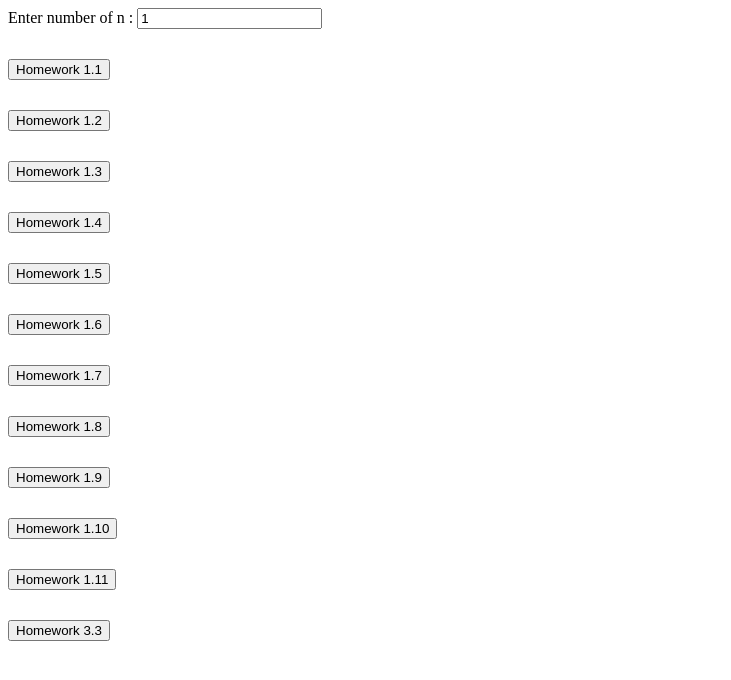
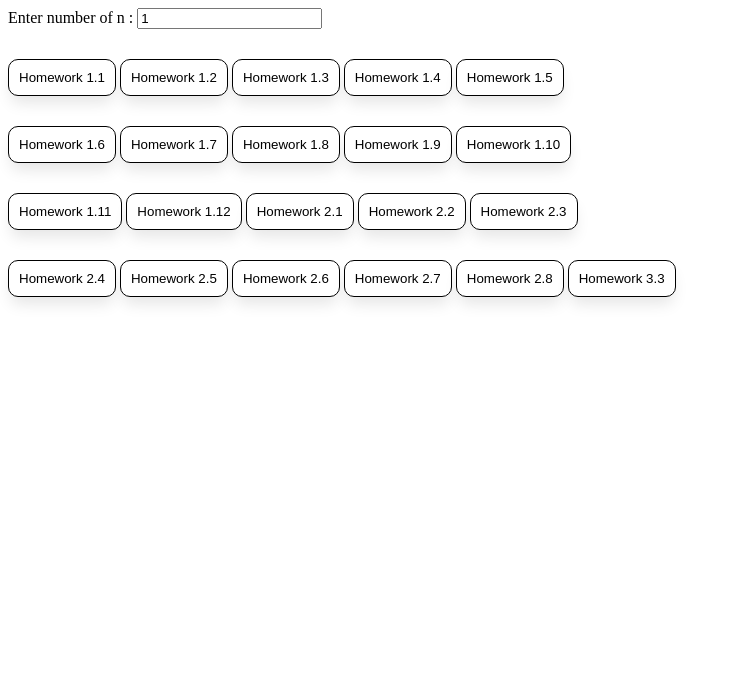
Before and after one commit to pppetonggg/DevcampHWJS, a plain HTML site: page index.html in a window 1280 px wide. Shown: the whole page, without its empty margins (0-731 px from the left). Drawn offline with Linux system fonts and the light colour scheme.

Commit message:
[ADD] HW2_8

```diff
--- a/index.html
+++ b/index.html
@@ -1,33 +1,49 @@
 <!DOCTYPE html>
 <html lang="en">
+
 <head>
     <meta charset="UTF-8">
     <meta name="viewport" content="width=device-width, initial-scale=1.0">
     <title>Javascript Homework</title>
     <style>
-        button{
+        button {
             margin-top: 30px;
-            display: block;
+            padding: 10px;
+            border-radius: 10px;
+            background-color: white;
+            border: solid 1px;
+            box-shadow: 0px 10px 15px -3px rgba(0,0,0,0.1);
         }
     </style>
 </head>
+
 <body>
     <div>Enter number of n : <input type="number" id="n" value=1></div>
-
     <button onclick="hw1_1()">Homework 1.1</button>
     <button onclick="hw1_2()">Homework 1.2</button>
     <button onclick="hw1_3()">Homework 1.3</button>
     <button onclick="hw1_4()">Homework 1.4</button>
-    <button onclick="hw1_5()">Homework 1.5</button>
+    <button onclick="hw1_5()">Homework 1.5</button><br>
     <button onclick="hw1_6()">Homework 1.6</button>
     <button onclick="hw1_7()">Homework 1.7</button>
     <button onclick="hw1_8()">Homework 1.8</button>
     <button onclick="hw1_9()">Homework 1.9</button>
-    <button onclick="hw1_10()">Homework 1.10</button>
+    <button onclick="hw1_10()">Homework 1.10</button><br>
     <button onclick="hw1_11()">Homework 1.11</button>
+    <button onclick="hw1_12()">Homework 1.12</button>
+    <button onclick="hw2_1()">Homework 2.1</button>
+    <button onclick="hw2_2()">Homework 2.2</button>
+    <button onclick="hw2_3()">Homework 2.3</button><br>
+    <button onclick="hw2_4()">Homework 2.4</button>
+    <button onclick="hw2_5()">Homework 2.5</button>
+    <button onclick="hw2_6()">Homework 2.6</button>
+    <button onclick="hw2_7()">Homework 2.7</button>
+    <button onclick="hw2_8()">Homework 2.8</button>
     <button onclick="hw3_3()">Homework 3.3</button>
+
     <p id="hw"></p>
 
     <script src="script.js"></script>
 </body>
+
 </html>
--- a/script.js
+++ b/script.js
@@ -1,35 +1,35 @@
 const printHW = document.getElementById('hw');
 
-function hw1_1(){
+function hw1_1() {
     //HW 1.1
     let x = document.getElementById("n").value;
     text = "*".repeat(x);
-    printHW.innerHTML="";
+    printHW.innerHTML = "";
     printHW.innerHTML += "<p>" + text + "</p>";
 
 }
 
-function hw1_2(){
+function hw1_2() {
     //HW 1.2
     let x = document.getElementById("n").value;
-    printHW.innerHTML="";
+    printHW.innerHTML = "";
 
-    for(let i=0 ; i<x ; i++){
+    for (let i = 0; i < x; i++) {
         text = "*".repeat(x);
         printHW.innerHTML += "<p>" + text + "</p>";
     }
 
 }
 
-function hw1_3(){
+function hw1_3() {
     //HW 1.3
     let x = document.getElementById("n").value;
-    printHW.innerHTML="";
+    printHW.innerHTML = "";
 
 
-    for(let row=1;row<=x;row++){
+    for (let row = 1; row <= x; row++) {
         text = "";
-        for(let i=1;i<=x;i++){
+        for (let i = 1; i <= x; i++) {
             text += i.toString();
         }
         printHW.innerHTML += "<p>" + text + "</p>";
@@ -37,136 +37,335 @@ function hw1_3(){
 
 }
 
-function hw1_4(){
+function hw1_4() {
     //HW 1.4
     let x = document.getElementById("n").value;
-    printHW.innerHTML="";
+    printHW.innerHTML = "";
 
 
     row = 1;
-    for(let i=0;i<x;i++){
+    for (let i = 0; i < x; i++) {
         text = row.toString().repeat(x);
-        printHW.innerHTML += "<p>"+text+"</p>";
+        printHW.innerHTML += "<p>" + text + "</p>";
         row++;
     }
 
 }
 
-function hw1_5(){
+function hw1_5() {
     //HW 1.5
     let x = document.getElementById("n").value;
-    printHW.innerHTML="";
+    printHW.innerHTML = "";
 
 
     row = x;
-    for(let i=0;i<x;i++){
+    for (let i = 0; i < x; i++) {
         text = row.toString().repeat(x);
-        printHW.innerHTML += "<p>"+text+"</p>";
+        printHW.innerHTML += "<p>" + text + "</p>";
         row--;
     }
 
 }
 
-function hw1_6(){
+function hw1_6() {
     //HW 1.6
     let x = document.getElementById("n").value;
-    printHW.innerHTML="";
+    printHW.innerHTML = "";
 
     num = 1;
-    for(let i=0;i<x;i++){
+    for (let i = 0; i < x; i++) {
         row = "";
-        for(let j=0;j<x;j++){
-            row+=num.toString()
+        for (let j = 0; j < x; j++) {
+            row += num.toString()
             num++;
         }
-        printHW.innerHTML+="<p>"+row+"</p>"
+        printHW.innerHTML += "<p>" + row + "</p>"
     }
 
 }
 
-function hw1_7(){
+function hw1_7() {
     //HW 1.7
     let x = document.getElementById("n").value;
-    printHW.innerHTML="";
+    printHW.innerHTML = "";
 
-    num = x*x;
-    for(let i=0;i<x;i++){
+    num = x * x;
+    for (let i = 0; i < x; i++) {
         row = "";
-        for(let j=0;j<x;j++){
-            row+=num.toString()
+        for (let j = 0; j < x; j++) {
+            row += num.toString()
             num--;
         }
-        printHW.innerHTML+="<p>"+row+"</p>"
+        printHW.innerHTML += "<p>" + row + "</p>"
     }
 
 }
 
-function hw1_8(){
+function hw1_8() {
     //HW 1.8
     let x = document.getElementById("n").value;
-    printHW.innerHTML="";
+    printHW.innerHTML = "";
 
     num = 0;
-    for(let i=0;i<x;i++){
-        printHW.innerHTML+="<p>"+num+"</p>"
-        num+=2;
+    for (let i = 0; i < x; i++) {
+        printHW.innerHTML += "<p>" + num + "</p>"
+        num += 2;
     }
 
 }
 
-function hw1_9(){
+function hw1_9() {
     //HW 1.9
     let x = document.getElementById("n").value;
-    printHW.innerHTML="";
+    printHW.innerHTML = "";
 
     num = 2;
-    for(let i=0;i<x;i++){
-        printHW.innerHTML+="<p>"+num+"</p>"
-        num+=2;
+    for (let i = 0; i < x; i++) {
+        printHW.innerHTML += "<p>" + num + "</p>"
+        num += 2;
     }
 
 }
 
-function hw1_10(){
+function hw1_10() {
     //HW 1.10
     let x = document.getElementById("n").value;
-    printHW.innerHTML="";
+    printHW.innerHTML = "";
     round = 1;
-    for(let i=0;i<x;i++){
+    for (let i = 0; i < x; i++) {
         num = round;
         text = "";
-        for(let j=0;j<x;j++){
-            text+=num.toString()
-            num+=round;
+        for (let j = 0; j < x; j++) {
+            text += num.toString()
+            num += round;
         }
-        printHW.innerHTML+="<p>"+text+"</p>"
+        printHW.innerHTML += "<p>" + text + "</p>"
         round++;
     }
 }
 
-function hw1_11(){
+function hw1_11() {
     //HW 1.11
     let x = document.getElementById("n").value;
-    printHW.innerHTML="";
+    printHW.innerHTML = "";
     round = 1;
-    for(let i=0;i<x;i++){
+    for (let i = 0; i < x; i++) {
         text = "";
-        for(let j=0;j<x;j++){
-            if ((j+1)==round){
-                text+="_"
-            }else{
-                text+="*"
+        for (let j = 0; j < x; j++) {
+            if ((j + 1) == round) {
+                text += "_"
+            } else {
+                text += "*"
             }
         }
-        printHW.innerHTML+="<p>"+text+"</p>"
+        printHW.innerHTML += "<p>" + text + "</p>"
         round++;
     }
 }
 
+function hw1_12() {
+    //HW 1.12
+    let x = document.getElementById("n").value;
+    printHW.innerHTML = "";
+    round = x;
+    for (let i = 0; i < x; i++) {
+        text = "";
+        for (let j = 0; j < x; j++) {
+            if ((j + 1) == round) {
+                text += "_"
+            } else {
+                text += "*"
+            }
+        }
+        printHW.innerHTML += "<p>" + text + "</p>"
+        round--;
+    }
+}
+
+function hw2_1() {
+    //HW 2.1
+    let x = document.getElementById("n").value;
+    printHW.innerHTML = "";
+    star = 1;
+    dash = x - 1;
+    for (let i = 0; i < x; i++) {
+        text = "";
+        text += "*".repeat(star);
+        text += "_".repeat(dash);
+        printHW.innerHTML += "<p>" + text + "</p>";
+        star++;
+        dash--;
+    }
+}
+
+function hw2_2() {
+    //HW 2.2
+    let x = document.getElementById("n").value;
+    printHW.innerHTML = "";
+    star = x;
+    dash = 0;
+    for (let i = 0; i < x; i++) {
+        text = "";
+        text += "*".repeat(star);
+        text += "_".repeat(dash);
+        printHW.innerHTML += "<p>" + text + "</p>";
+        star--;
+        dash++;
+    }
+}
+
+function hw2_3() {
+    //HW 2.3
+    let x = document.getElementById("n").value;
+    printHW.innerHTML = "";
+    star = 1;
+    dash = x - 1;
+    for (let i = 0; i < ((2 * x) - 1); i++) {
+        text = "";
+        text += "*".repeat(star);
+        text += "_".repeat(dash);
+        printHW.innerHTML += "<p>" + text + "</p>";
+
+        if ((i + 1) == x) {
+            // text = "*".repeat(x);
+            // printHW.innerHTML+="<p>"+text+"</p>";
+            dash = 1;
+            star = x - 1;
+            // continue;
+        } else if ((i + 1) > x) {
+            star--;
+            dash++;
+        } else if ((i + 1) < x) {
+            dash--;
+            star++;
+        }
+
+    }
+}
+
+function hw2_4() {
+    //HW 2.4
+    let x = document.getElementById("n").value;
+    printHW.innerHTML = "";
+    num = 1;
+    dash = x - 1;
+    for (let i = 0; i < ((2 * x) - 1); i++) {
+        text = "";
+        text += num.toString().repeat(num);
+        text += "-".repeat(dash);
+        printHW.innerHTML += "<p>" + text + "</p>";
+
+        if ((i + 1) == x) {
+            // text = "*".repeat(x);
+            // printHW.innerHTML+="<p>"+text+"</p>";
+            dash = 1;
+            num = x - 1;
+            // continue;
+        } else if ((i + 1) > x) {
+            num--;
+            dash++;
+        } else if ((i + 1) < x) {
+            dash--;
+            num++;
+        }
+
+    }
+}
+
+function hw2_5() {
+    //HW 2.5
+    let x = document.getElementById("n").value;
+    printHW.innerHTML = "";
+    underscore = x - 1;
+    star = 1;
+    for (let i = 0; i < x; i++) {
+        text = "";
+        text += "_".repeat(underscore);
+        text += "*".repeat(star);
+        printHW.innerHTML += "<p>" + text + "</p>"
+        underscore--;
+        star++;
+    }
+}
+
+function hw2_6() {
+    //HW 2.6
+    let x = document.getElementById("n").value;
+    printHW.innerHTML = "";
+    underscore = 0;
+    star = x;
+    for (let i = 0; i < x; i++) {
+        text = "";
+        text += "_".repeat(underscore);
+        text += "*".repeat(star);
+        printHW.innerHTML += "<p>" + text + "</p>"
+        underscore++;
+        star--;
+    }
+}
+
+function hw2_7() {
+    //HW 2.7
+    let x = document.getElementById("n").value;
+    printHW.innerHTML = "";
+    underscore = x - 1;
+    star = 1;
+    for (let i = 0; i < ((2 * x) - 1); i++) {
+        text = "";
+        text += "_".repeat(underscore);
+        text += "*".repeat(star);
+        printHW.innerHTML += "<p>" + text + "</p>"
+
+        if ((i + 1) == x) {
+            underscore = 1;
+            star = x - 1
+        } else if ((i + 1) > x) {
+            underscore++;
+            star--;
+        } else if ((i + 1) < x) {
+            underscore--;
+            star++;
+        }
+    }
+}
+
+
+
+function generatePattern(n) {
+    let patternHTML = '';
+    let currentNumber = 1;
+
+    for (let i = 1; i <= n * 2; i++) {
+      let line = '';
+
+      if (i % 2 === 0) {
+        line += '-';
+      }
+
+      for (let j = 1; j <= i; j++) {
+        line += currentNumber.toString();
+
+        if (j < i) {
+          line += ' ';
+        }
+        currentNumber++;
+      }
+
+      patternHTML += '<p>' + line + '</p>';
+    }
+
+    return patternHTML;
+  }
+
+  function hw2_8() {
+    let x = document.getElementById("n").value;
+    printHW.innerHTML = generatePattern(x);
+  }
+
 function hw3_3() {
     // HW 3.3
     let x = document.getElementById("n").value;
-    printHW.innerHTML="";
+    printHW.innerHTML = "";
     n = x;
 
     x = 0;
```
